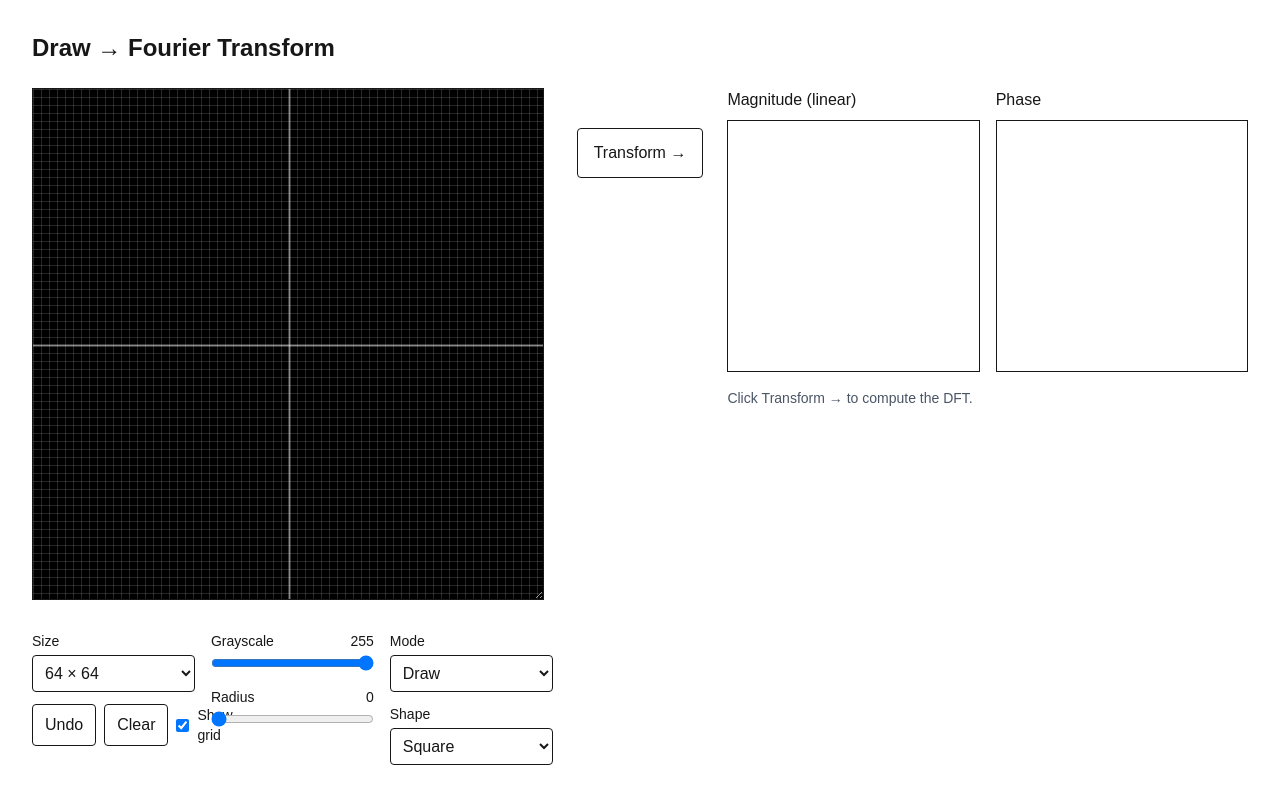
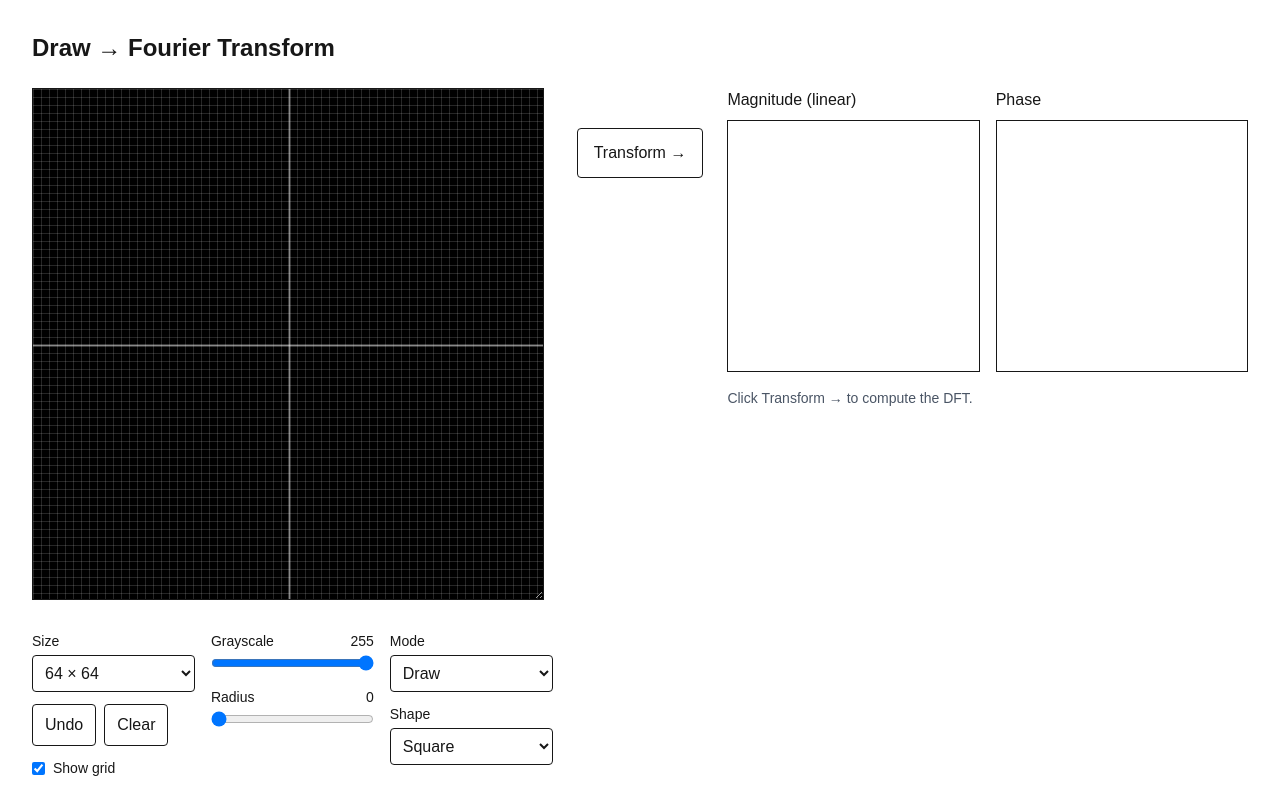
Before and after one commit to cassidyjennings/ft-visualizer, a Next.js app: page /draw in a window 1280 px wide. Built offline with nearby package versions, Linux system fonts and the light colour scheme.

Commit message:
Abstracted CanvasGrid controls into component.

```diff
--- a/src/app/draw/page.tsx
+++ b/src/app/draw/page.tsx
@@ -1,10 +1,11 @@
 "use client";
 
-import { useEffect, useRef, useState, useMemo } from "react";
+import { useEffect, useRef, useState } from "react";
 import CanvasGrid, { CanvasGridHandle } from "@/components/CanvasGrid";
+import CanvasGridControls from "@/components/CanvasGridControls";
 import { makeFFTWorker } from "@/lib/workers/fftWorkerClient";
 import type { FFTRequest, FFTResponse } from "@/lib/workers/fft.worker";
-import type { BrushMode, BrushShape, BrushSettings } from "@/lib/image/brush";
+import type { BrushSettings } from "@/lib/image/brush";
 import { useSettings } from "@/lib/settings/SettingsContext";
 
 type FFTState = {
@@ -21,7 +22,6 @@ function clamp01(x: number) {
 export default function DrawPage() {
   // Canvas ref
   const canvasRef = useRef<CanvasGridHandle | null>(null);
-  const [showGrid, setShowGrid] = useState(true);
 
   // Worker
   const workerRef = useRef<Worker | null>(null);
@@ -30,16 +30,15 @@ export default function DrawPage() {
   const magCanvasRef = useRef<HTMLCanvasElement | null>(null);
   const phaseCanvasRef = useRef<HTMLCanvasElement | null>(null);
 
-  // Size + brush controls
+  // Display controls
   const [size, setSize] = useState(64);
-  const [value, setValue] = useState(255);
-  const [radius, setRadius] = useState(0);
-  const [mode, setMode] = useState<BrushMode>("draw");
-  const [shape, setShape] = useState<BrushShape>("square");
-  const brush: BrushSettings = useMemo(
-    () => ({ value, radius, mode, shape }),
-    [value, radius, mode, shape],
-  );
+  const [showGrid, setShowGrid] = useState(true);
+  const [brush, setBrush] = useState<BrushSettings>({
+    value: 255,
+    radius: 0,
+    mode: "draw",
+    shape: "square",
+  });
 
   // FFT display options
   const { settings } = useSettings();
@@ -87,6 +86,19 @@ export default function DrawPage() {
     drawPhase(phaseCanvasRef.current, fft.real, fft.imag, size, size);
   }, [fft, size, settings.magScale]);
 
+  // Ctrl/Cmd+Z undo
+  useEffect(() => {
+    function onKeyDown(e: KeyboardEvent) {
+      const isUndo = (e.ctrlKey || e.metaKey) && e.key.toLowerCase() === "z";
+      if (!isUndo) return;
+      e.preventDefault();
+      canvasRef.current?.undo();
+    }
+    window.addEventListener("keydown", onKeyDown);
+    return () => window.removeEventListener("keydown", onKeyDown);
+  }, []);
+
+  // Perform FFT on button click
   function handleTransform() {
     const w = workerRef.current;
     const grid = canvasRef.current;
@@ -109,18 +121,6 @@ export default function DrawPage() {
     w.postMessage(msg, [pixels.buffer]);
   }
 
-  // Ctrl/Cmd+Z undo
-  useEffect(() => {
-    function onKeyDown(e: KeyboardEvent) {
-      const isUndo = (e.ctrlKey || e.metaKey) && e.key.toLowerCase() === "z";
-      if (!isUndo) return;
-      e.preventDefault();
-      canvasRef.current?.undo();
-    }
-    window.addEventListener("keydown", onKeyDown);
-    return () => window.removeEventListener("keydown", onKeyDown);
-  }, []);
-
   return (
     <main className="p-8">
       <h1 className="text-2xl font-semibold mb-6">Draw → Fourier Transform</h1>
@@ -139,110 +139,15 @@ export default function DrawPage() {
 
           {/* Drawing controls (stacked under canvas) */}
           <div className="mt-6 max-w-140">
-            <div className="grid grid-cols-1 gap-4 md:grid-cols-3 md:items-start">
-              {/* Size + Undo/Clear */}
-              <div className="space-y-3">
-                <label className="flex flex-col gap-1">
-                  <span className="text-sm font-medium">Size</span>
-                  <select
-                    value={size}
-                    onChange={(e) => setSize(Number(e.target.value))}
-                    className="border rounded p-2"
-                  >
-                    {[2, 4, 8, 16, 32, 64, 128, 256].map((s) => (
-                      <option key={s} value={s}>
-                        {s} × {s}
-                      </option>
-                    ))}
-                  </select>
-                </label>
-
-                <div className="flex gap-2">
-                  <button
-                    className="border rounded px-3 py-2"
-                    onClick={() => canvasRef.current?.undo()}
-                  >
-                    Undo
-                  </button>
-                  <button
-                    className="border rounded px-3 py-2"
-                    onClick={() => canvasRef.current?.clear()}
-                  >
-                    Clear
-                  </button>
-                  <label className="flex items-center gap-2 select-none">
-                    <input
-                      type="checkbox"
-                      checked={showGrid}
-                      onChange={(e) => setShowGrid(e.target.checked)}
-                    />
-                    <span className="text-sm font-medium">Show grid</span>
-                  </label>
-                </div>
-              </div>
-
-              {/* Sliders */}
-              <div className="space-y-4">
-                <label className="flex flex-col gap-1">
-                  <div className="flex items-center justify-between">
-                    <span className="text-sm font-medium">Grayscale</span>
-                    <span className="text-sm tabular-nums">{value}</span>
-                  </div>
-                  <input
-                    type="range"
-                    min={0}
-                    max={255}
-                    value={value}
-                    onChange={(e) => setValue(Number(e.target.value))}
-                  />
-                </label>
-
-                <label className="flex flex-col gap-1">
-                  <div className="flex items-center justify-between">
-                    <span className="text-sm font-medium">Radius</span>
-                    <span className="text-sm tabular-nums">{radius}</span>
-                  </div>
-                  <input
-                    type="range"
-                    min={0}
-                    max={10}
-                    value={radius}
-                    onChange={(e) => setRadius(Number(e.target.value))}
-                  />
-                </label>
-              </div>
-
-              {/* Mode + Shape */}
-              <div className="space-y-3">
-                <label className="flex flex-col gap-1">
-                  <span className="text-sm font-medium">Mode</span>
-                  <select
-                    value={mode}
-                    onChange={(e) => setMode(e.target.value as BrushMode)}
-                    className="border rounded p-2"
-                  >
-                    <option value="draw">Draw</option>
-                    <option value="erase">Erase</option>
-                  </select>
-                </label>
-
-                <label className="flex flex-col gap-1">
-                  <span className="text-sm font-medium">Shape</span>
-                  <select
-                    value={shape}
-                    onChange={(e) => setShape(e.target.value as BrushShape)}
-                    className="border rounded p-2"
-                  >
-                    <option value="circle">Circle</option>
-                    <option value="square">Square</option>
-                    <option value="diamond">Diamond</option>
-                    <option value="cross">Cross</option>
-                    <option value="hline">Horizontal line</option>
-                    <option value="vline">Vertical line</option>
-                  </select>
-                </label>
-              </div>
-            </div>
+            <CanvasGridControls
+              gridRef={canvasRef}
+              size={size}
+              setSize={setSize}
+              brush={brush}
+              setBrush={setBrush}
+              showGrid={showGrid}
+              setShowGrid={setShowGrid}
+            />
           </div>
         </div>
 
--- /dev/null
+++ b/src/components/CanvasGridControls.tsx
@@ -0,0 +1,143 @@
+"use client";
+
+import React from "react";
+import type { BrushMode, BrushShape, BrushSettings } from "@/lib/image/brush";
+import type { CanvasGridHandle } from "@/components/CanvasGrid";
+
+type Props = {
+  gridRef: React.RefObject<CanvasGridHandle | null>;
+
+  size: number;
+  setSize: (n: number) => void;
+
+  brush: BrushSettings;
+  setBrush: React.Dispatch<React.SetStateAction<BrushSettings>>;
+
+  showGrid: boolean;
+  setShowGrid: (v: boolean) => void;
+
+  allowedSizes?: number[];
+};
+
+export default function CanvasGridControls({
+  gridRef,
+  size,
+  setSize,
+  brush,
+  setBrush,
+  showGrid,
+  setShowGrid,
+  allowedSizes = [2, 4, 8, 16, 32, 64, 128, 256],
+}: Props) {
+  return (
+    <div className="grid grid-cols-1 gap-4 md:grid-cols-3 md:items-start">
+      {/* Size + Undo/Clear */}
+      <div className="space-y-3">
+        <label className="flex flex-col gap-1">
+          <span className="text-sm font-medium">Size</span>
+          <select
+            value={size}
+            onChange={(e) => setSize(Number(e.target.value))}
+            className="border rounded p-2"
+          >
+            {allowedSizes.map((s) => (
+              <option key={s} value={s}>
+                {s} × {s}
+              </option>
+            ))}
+          </select>
+        </label>
+
+        <div className="flex gap-2">
+          <button
+            className="border rounded px-3 py-2"
+            onClick={() => gridRef.current?.undo()}
+          >
+            Undo
+          </button>
+          <button
+            className="border rounded px-3 py-2"
+            onClick={() => gridRef.current?.clear()}
+          >
+            Clear
+          </button>
+        </div>
+
+        <label className="flex items-center gap-2 text-sm">
+          <input
+            type="checkbox"
+            checked={showGrid}
+            onChange={(e) => setShowGrid(e.target.checked)}
+          />
+          Show grid
+        </label>
+      </div>
+
+      {/* Sliders */}
+      <div className="space-y-4">
+        <label className="flex flex-col gap-1">
+          <div className="flex items-center justify-between">
+            <span className="text-sm font-medium">Grayscale</span>
+            <span className="text-sm tabular-nums">{brush.value}</span>
+          </div>
+          <input
+            type="range"
+            min={0}
+            max={255}
+            value={brush.value}
+            onChange={(e) => setBrush((b) => ({ ...b, value: Number(e.target.value) }))}
+          />
+        </label>
+
+        <label className="flex flex-col gap-1">
+          <div className="flex items-center justify-between">
+            <span className="text-sm font-medium">Radius</span>
+            <span className="text-sm tabular-nums">{brush.radius}</span>
+          </div>
+          <input
+            type="range"
+            min={0}
+            max={10}
+            value={brush.radius}
+            onChange={(e) => setBrush((b) => ({ ...b, radius: Number(e.target.value) }))}
+          />
+        </label>
+      </div>
+
+      {/* Mode + Shape */}
+      <div className="space-y-3">
+        <label className="flex flex-col gap-1">
+          <span className="text-sm font-medium">Mode</span>
+          <select
+            value={brush.mode}
+            onChange={(e) =>
+              setBrush((b) => ({ ...b, mode: e.target.value as BrushMode }))
+            }
+            className="border rounded p-2"
+          >
+            <option value="draw">Draw</option>
+            <option value="erase">Erase</option>
+          </select>
+        </label>
+
+        <label className="flex flex-col gap-1">
+          <span className="text-sm font-medium">Shape</span>
+          <select
+            value={brush.shape}
+            onChange={(e) =>
+              setBrush((b) => ({ ...b, shape: e.target.value as BrushShape }))
+            }
+            className="border rounded p-2"
+          >
+            <option value="circle">Circle</option>
+            <option value="square">Square</option>
+            <option value="diamond">Diamond</option>
+            <option value="cross">Cross</option>
+            <option value="hline">Horizontal line</option>
+            <option value="vline">Vertical line</option>
+          </select>
+        </label>
+      </div>
+    </div>
+  );
+}
--- a/src/components/Controls.tsx
+++ /dev/null
@@ -1,3 +0,0 @@
-export default function Controls() {
-  return <div className="border border-dashed p-4 text-gray-500">Controls component</div>;
-}
```
